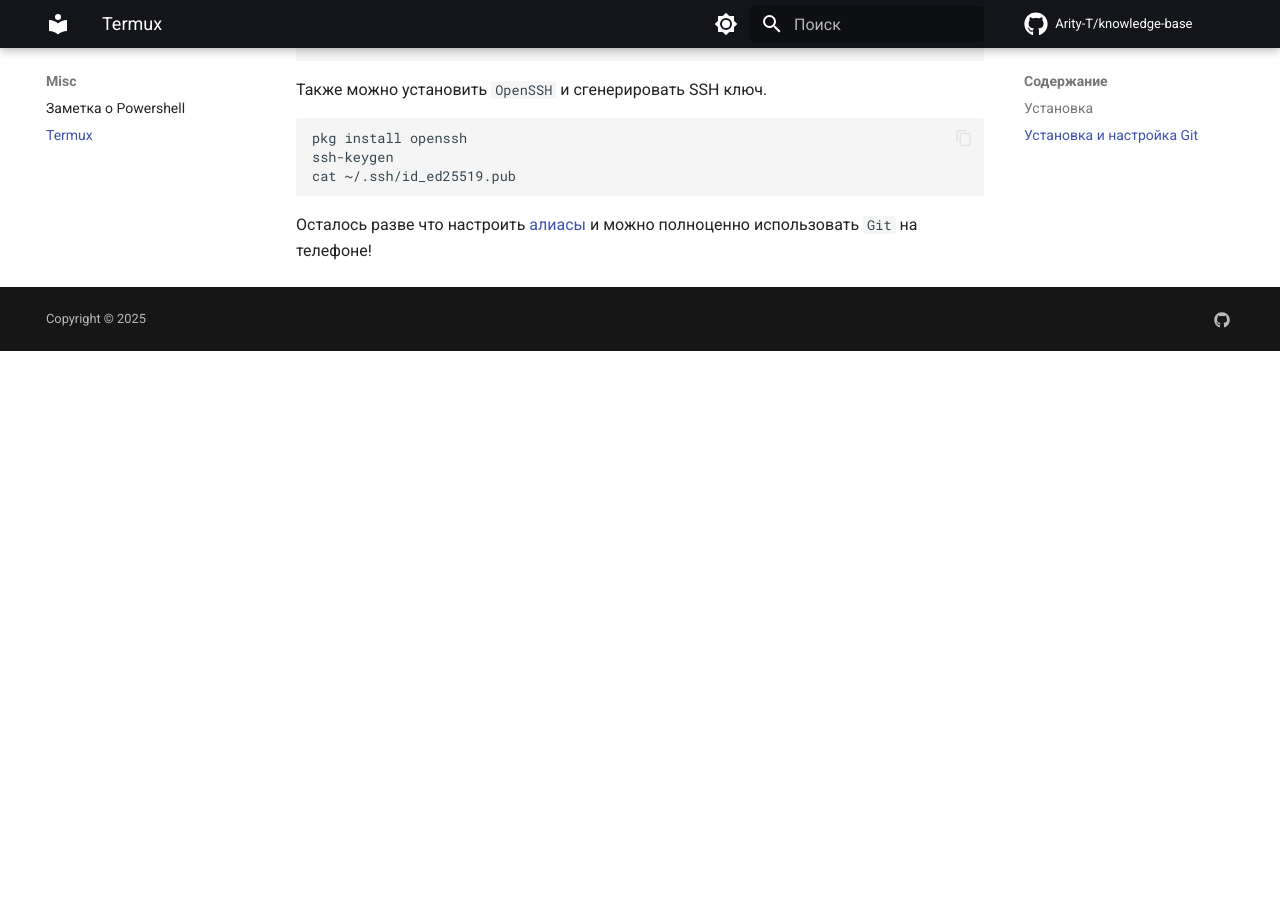
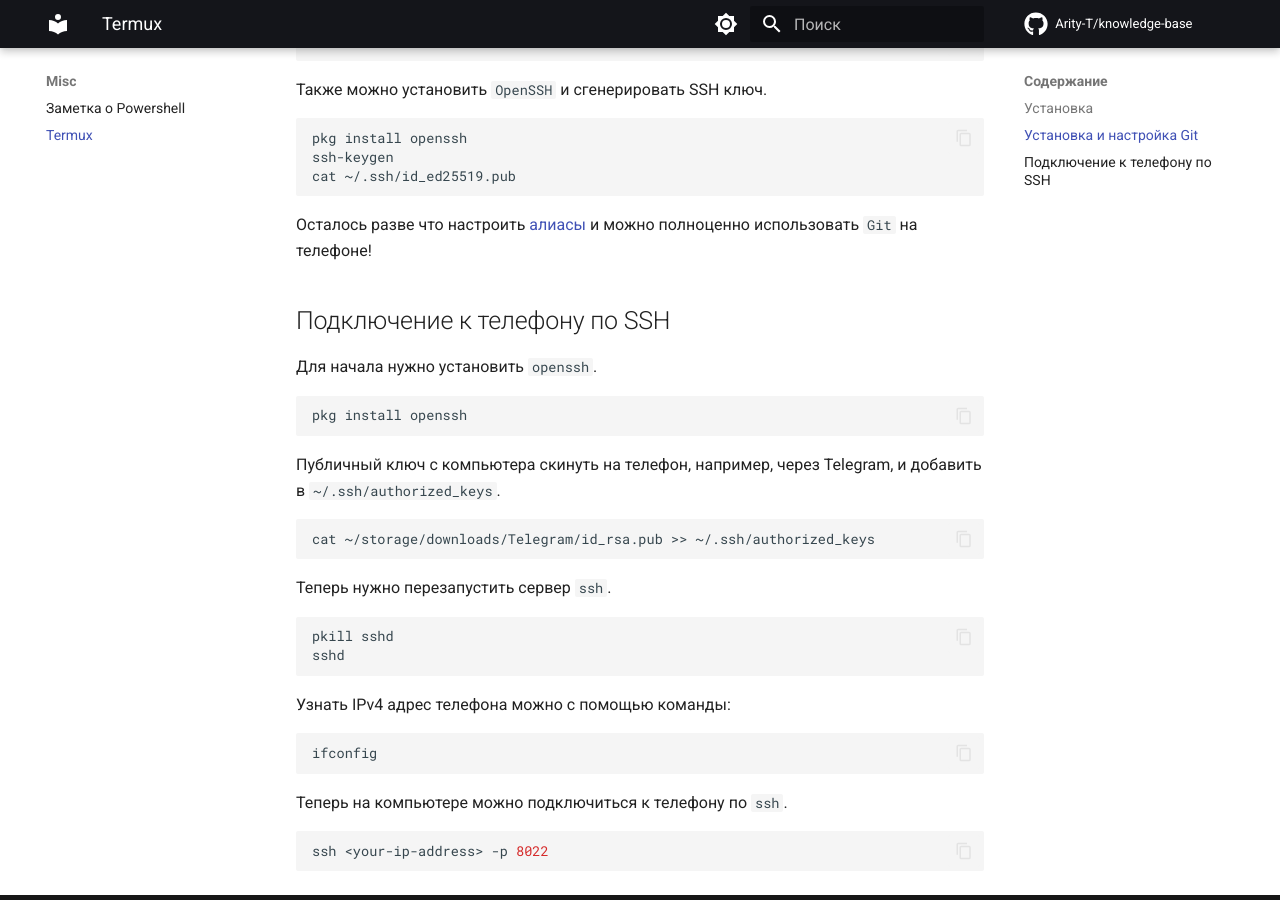
Before and after one commit to Arity-T/knowledge-base, an MkDocs documentation site: the page built from docs/misc/termux.md, in a window 1280 px wide and 900 px high, scrolled down 1508 px. Built offline with MkDocs 1.6.1 and Material for MkDocs 9.7.7, drawn with Linux system fonts in a browser that asks for light colours; comment, search, counter and statistics services are not loaded; before the commit the page ends 1859 px from its top, so only the background shows below that.

Commit message:
Добавил про подключение к телефону по SSH

````diff
--- a/docs/misc/termux.md
+++ b/docs/misc/termux.md
@@ -1,6 +1,6 @@
 # Termux
 
-[Termux](https://www.google.com/url?sa=t&source=web&rct=j&opi=89978449&url=https://termux.dev/en/&ved=2ahUKEwiwtP-i8-6KAxUmCRAIHdzFLIMQFnoECBcQAQ&usg=AOvVaw3QQbzyEPPj93rvMGGQkfpC) - бесплатный эмулятор терминала Linux для Android.
+[Termux](https://termux.dev/) - бесплатный эмулятор терминала Linux для Android.
 
 ## Установка
 
@@ -65,3 +65,37 @@ cat ~/.ssh/id_ed25519.pub
 ```
 
 Осталось разве что настроить [алиасы](../git/aliases.md) и можно полноценно использовать `Git` на телефоне!
+
+
+## Подключение к телефону по SSH
+
+Для начала нужно установить `openssh`.
+
+```sh
+pkg install openssh
+```
+
+Публичный ключ с компьютера скинуть на телефон, например, через Telegram, и добавить в `~/.ssh/authorized_keys`.
+
+```sh
+cat ~/storage/downloads/Telegram/id_rsa.pub >> ~/.ssh/authorized_keys
+```
+
+Теперь нужно перезапустить сервер `ssh`.
+
+```sh
+pkill sshd
+sshd
+```
+
+Узнать IPv4 адрес телефона можно с помощью команды:
+
+```sh
+ifconfig
+```
+
+Теперь на компьютере можно подключиться к телефону по `ssh`.
+
+```sh
+ssh <your-ip-address> -p 8022
+```
````
